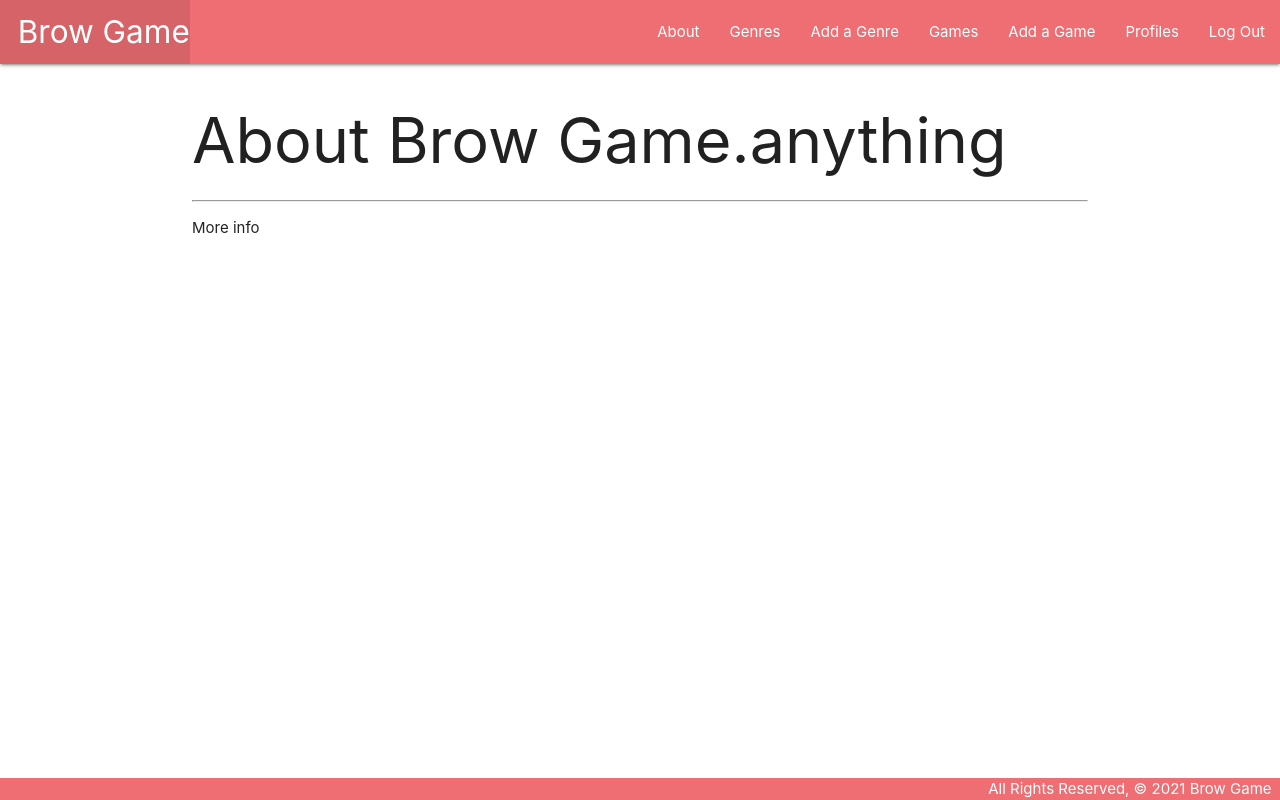
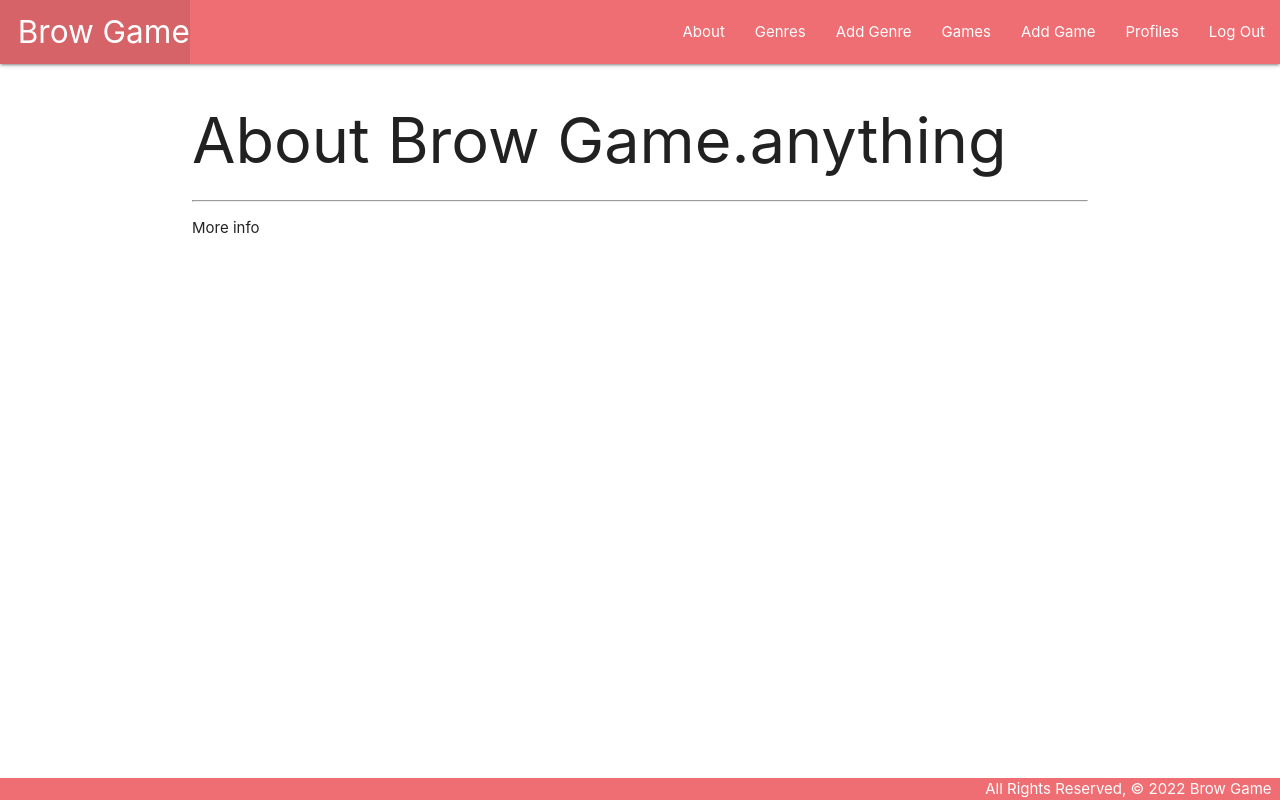
Before and after one commit to karatikidd94/browgames, a Django app: page /about/ in a window 1280 px wide. Run offline with Django 4.2, Linux system fonts and the light colour scheme; the visitor is signed in with stand-in values (Sample User, id 1).

Commit message:
updates base.html

```diff
--- a/main_app/templates/base.html
+++ b/main_app/templates/base.html
@@ -6,7 +6,7 @@
   <meta charset="UTF-8">
   <meta name="viewport" content="width=device-width, initial-scale=1.0">
   <meta http-equiv="X-UA-Compatible" content="ie=edge">
-  <title>Cat Collector</title>
+  <title>Brow Games</title>
   <link rel="stylesheet" href="https://cdnjs.cloudflare.com/ajax/libs/materialize/1.0.0/css/materialize.min.css">
   <link rel="stylesheet" type="text/css" href="{% static 'css/style.css' %}">
   <script src="https://cdnjs.cloudflare.com/ajax/libs/materialize/1.0.0/js/materialize.min.js"></script>
@@ -22,9 +22,9 @@
           <li><a href="/about">About</a></li>
           {% if user.is_authenticated %}
           <li><a href="{% url 'genres_index' %}">Genres</a></li>
-          <li><a href="{% url 'genres_create' %}">Add a Genre</a></li>
+          <li><a href="{% url 'genres_create' %}">Add Genre</a></li>
             <li><a href="/games">Games</a></li>
-            <li><a href="{% url 'games_create' %}">Add a Game</a></li>
+            <li><a href="{% url 'games_create' %}">Add Game</a></li>
             <li><a href="/profiles">Profiles</a></li>
             <li><a href="{% url 'logout' %}">Log Out</a></li>
           {% else %}
@@ -40,7 +40,7 @@
     {% endblock %}
   </main>
   <footer class="page-footer">
-    <div class="right">All Rights Reserved, &copy; 2021 Brow Game &nbsp;</div>
+    <div class="right">All Rights Reserved, &copy; 2022 Brow Game &nbsp;</div>
   </footer>
 </body>
 </html>
```
